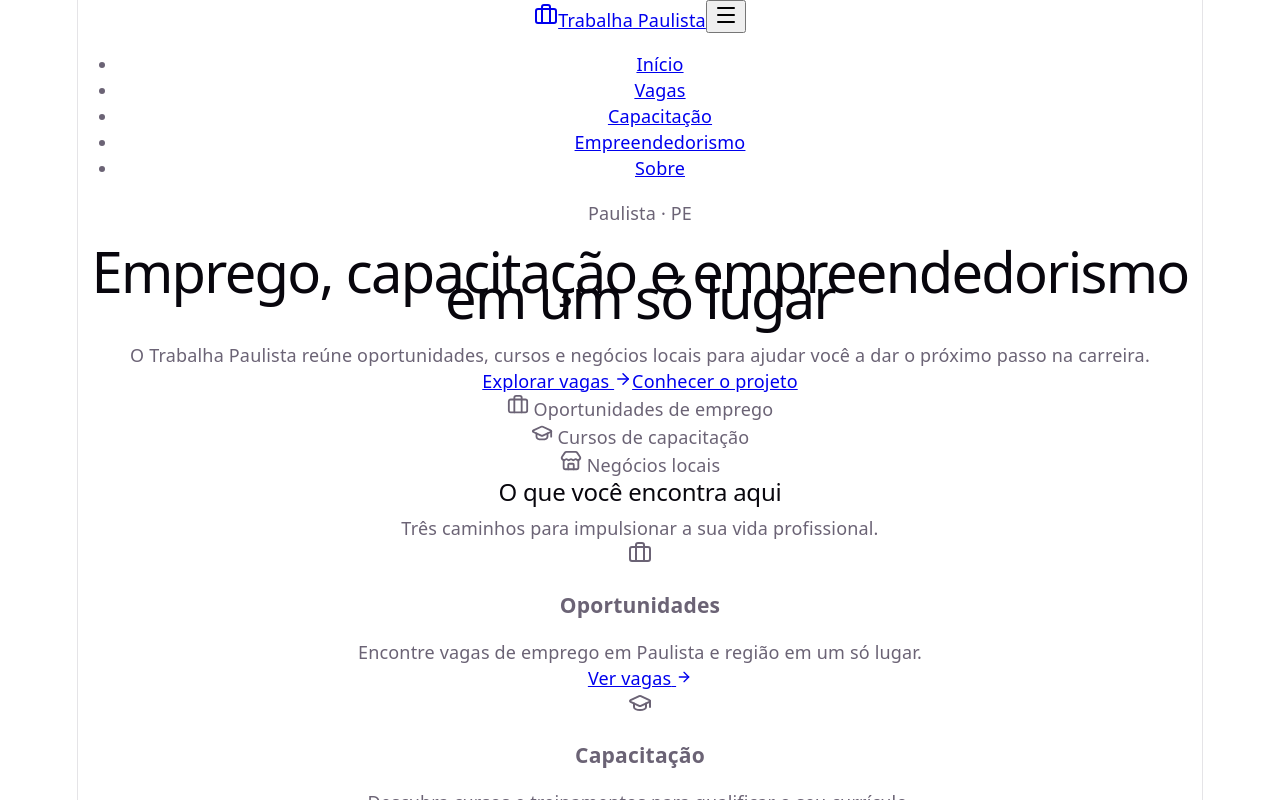
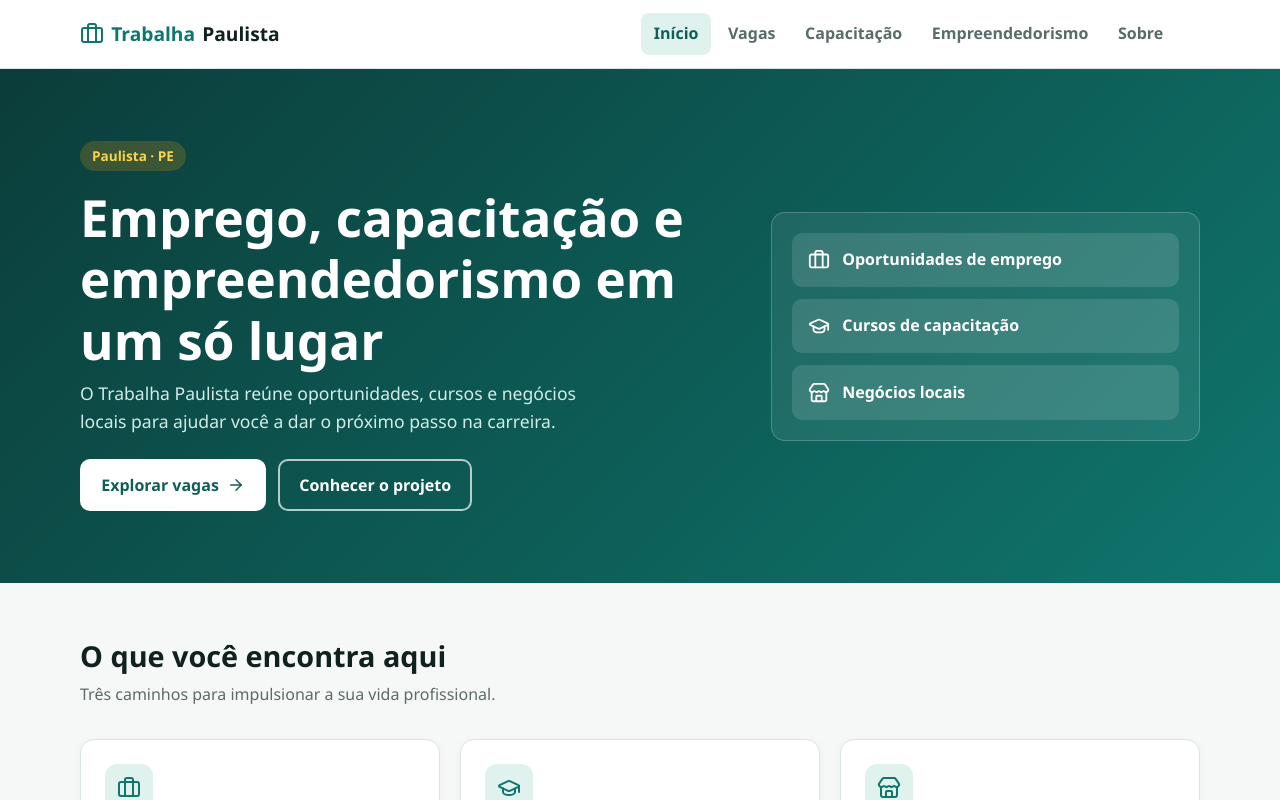
Before and after one commit to Alvess7002/trabalha-paulista, a React (Vite) app: page / in a window 1280 px wide. Shown: the top 800 px of the page. Built offline with nearby package versions, Linux system fonts and the light colour scheme.

Commit message:
style: Aplicação inicial da interface

```diff
--- a/src/index.css
+++ b/src/index.css
@@ -1,111 +1,144 @@
 :root {
-  --text: #6b6375;
-  --text-h: #08060d;
-  --bg: #fff;
-  --border: #e5e4e7;
-  --code-bg: #f4f3ec;
-  --accent: #aa3bff;
-  --accent-bg: rgba(170, 59, 255, 0.1);
-  --accent-border: rgba(170, 59, 255, 0.5);
-  --social-bg: rgba(244, 243, 236, 0.5);
-  --shadow:
-    rgba(0, 0, 0, 0.1) 0 10px 15px -3px, rgba(0, 0, 0, 0.05) 0 4px 6px -2px;
-
-  --sans: system-ui, 'Segoe UI', Roboto, sans-serif;
-  --heading: system-ui, 'Segoe UI', Roboto, sans-serif;
-  --mono: ui-monospace, Consolas, monospace;
-
-  font: 18px/145% var(--sans);
-  letter-spacing: 0.18px;
-  color-scheme: light dark;
-  color: var(--text);
-  background: var(--bg);
-  font-synthesis: none;
-  text-rendering: optimizeLegibility;
-  -webkit-font-smoothing: antialiased;
-  -moz-osx-font-smoothing: grayscale;
-
-  @media (max-width: 1024px) {
-    font-size: 16px;
-  }
+  --primary: #0f766e;
+  --primary-dark: #115e59;
+  --ink: #10211f;
+  --muted: #5b6b69;
+  --bg: #f5f8f7;
+  --surface: #ffffff;
+  --line: #dbe5e3;
+  --accent: #f59e0b;
+  --danger: #b42318;
+  --ok: #067647;
+  --radius: 14px;
+  --shadow: 0 6px 24px rgba(16, 33, 31, 0.1);
+  font-family: 'Segoe UI', system-ui, -apple-system, Roboto, sans-serif;
+  color: var(--ink);
 }
 
-@media (prefers-color-scheme: dark) {
-  :root {
-    --text: #9ca3af;
-    --text-h: #f3f4f6;
-    --bg: #16171d;
-    --border: #2e303a;
-    --code-bg: #1f2028;
-    --accent: #c084fc;
-    --accent-bg: rgba(192, 132, 252, 0.15);
-    --accent-border: rgba(192, 132, 252, 0.5);
-    --social-bg: rgba(47, 48, 58, 0.5);
-    --shadow:
-      rgba(0, 0, 0, 0.4) 0 10px 15px -3px, rgba(0, 0, 0, 0.25) 0 4px 6px -2px;
-  }
+*, *::before, *::after { box-sizing: border-box; }
+body { margin: 0; background: var(--bg); line-height: 1.6; }
+h1, h2, h3 { line-height: 1.2; margin: 0 0 0.5rem; }
+p { margin: 0 0 1rem; }
+a { color: var(--primary); }
+ul { padding-left: 1.2rem; }
 
-  #social .button-icon {
-    filter: invert(1) brightness(2);
-  }
+.container { width: min(1120px, 92%); margin-inline: auto; }
+.section { padding: 3.5rem 0; }
+.section-head { max-width: 640px; margin-bottom: 2rem; }
+.section-head h2 { font-size: 1.8rem; }
+.muted { color: var(--muted); }
+.notice {
+  background: #fef3c7; color: #78350f; border-left: 4px solid var(--accent);
+  padding: 0.75rem 1rem; border-radius: 8px; margin-bottom: 1.5rem;
 }
 
-body {
-  margin: 0;
+/* Botões */
+.btn {
+  display: inline-flex; align-items: center; justify-content: center; gap: 0.5rem;
+  padding: 0.7rem 1.2rem; border-radius: 10px; border: 2px solid transparent;
+  font: inherit; font-weight: 600; text-decoration: none; cursor: pointer;
+  transition: transform 0.15s, background 0.15s, box-shadow 0.15s;
+}
+.btn:hover { transform: translateY(-1px); }
+.btn:active { transform: none; }
+.btn:focus-visible, .nav-toggle:focus-visible, input:focus-visible {
+  outline: 3px solid var(--accent); outline-offset: 2px;
+}
+.btn:disabled { opacity: 0.6; cursor: not-allowed; }
+.btn-block { width: 100%; }
+.btn-primary { background: var(--primary); color: #fff; }
+.btn-primary:hover { background: var(--primary-dark); box-shadow: var(--shadow); }
+.btn-outline { border-color: var(--primary); color: var(--primary); background: transparent; }
+.btn-outline:hover { background: #e0f2ee; }
+.btn-light { background: #fff; color: var(--primary-dark); }
+.btn-light:hover { box-shadow: var(--shadow); }
+.btn-outline-light { border-color: rgba(255, 255, 255, 0.7); color: #fff; }
+.btn-outline-light:hover { background: rgba(255, 255, 255, 0.12); }
+
+/* Navbar */
+.navbar { position: sticky; top: 0; z-index: 20; background: #fff; border-bottom: 1px solid var(--line); }
+.navbar-inner { display: flex; align-items: center; justify-content: space-between; gap: 1rem; min-height: 68px; }
+.brand { display: inline-flex; align-items: center; gap: 0.45rem; font-size: 1.2rem; font-weight: 800; color: var(--ink); text-decoration: none; }
+.brand svg, .brand span { color: var(--primary); }
+.nav-menu { display: flex; align-items: center; gap: 1.5rem; }
+.nav-links { display: flex; gap: 0.25rem; list-style: none; margin: 0; padding: 0; }
+.nav-links a {
+  display: block; padding: 0.5rem 0.8rem; border-radius: 8px; color: var(--muted);
+  font-weight: 600; text-decoration: none; transition: background 0.15s, color 0.15s;
+}
+.nav-links a:hover { background: #eef5f3; color: var(--ink); }
+.nav-links a.active { background: #e0f2ee; color: var(--primary-dark); }
+.nav-actions { display: flex; align-items: center; gap: 0.5rem; }
+.nav-toggle { display: none; background: none; border: 0; padding: 0.4rem; border-radius: 8px; cursor: pointer; color: var(--ink); }
+.nav-toggle:hover { background: #eef5f3; }
+
+/* Hero */
+.hero { background: linear-gradient(135deg, #0b3d3a 0%, #0f766e 100%); color: #fff; padding: 4.5rem 0; }
+.hero-inner { display: grid; grid-template-columns: 1.2fr 0.8fr; gap: 3rem; align-items: center; }
+.hero h1 { font-size: clamp(2rem, 4.5vw, 3.2rem); }
+.hero p { font-size: 1.1rem; color: #d3ece8; max-width: 52ch; }
+.eyebrow {
+  display: inline-block; padding: 0.25rem 0.75rem; border-radius: 999px;
+  background: rgba(245, 158, 11, 0.2); color: #fcd34d; font-weight: 700; font-size: 0.85rem; margin-bottom: 1rem;
+}
+.hero-actions { display: flex; flex-wrap: wrap; gap: 0.75rem; margin-top: 1.5rem; }
+.hero-panel {
+  display: grid; gap: 0.75rem; padding: 1.25rem; border-radius: var(--radius);
+  background: rgba(255, 255, 255, 0.08); border: 1px solid rgba(255, 255, 255, 0.2);
+}
+.hero-panel > div {
+  display: flex; align-items: center; gap: 0.75rem; padding: 0.9rem 1rem;
+  background: rgba(255, 255, 255, 0.12); border-radius: 10px; font-weight: 600;
 }
 
-#root {
-  width: 1126px;
-  max-width: 100%;
-  margin: 0 auto;
-  text-align: center;
-  border-inline: 1px solid var(--border);
-  min-height: 100svh;
-  display: flex;
-  flex-direction: column;
-  box-sizing: border-box;
+/* Cabeçalho de páginas internas */
+.page-hero { background: linear-gradient(135deg, #0b3d3a 0%, #0f766e 100%); color: #fff; padding: 3rem 0; }
+.page-hero h1 { font-size: clamp(1.8rem, 4vw, 2.5rem); }
+.page-hero p { color: #d3ece8; margin: 0; }
+
+/* Cards */
+.grid { display: grid; grid-template-columns: repeat(auto-fit, minmax(280px, 1fr)); gap: 1.25rem; }
+.card {
+  background: var(--surface); border: 1px solid var(--line); border-radius: var(--radius);
+  padding: 1.5rem; box-shadow: 0 2px 8px rgba(16, 33, 31, 0.04);
+  transition: transform 0.2s, box-shadow 0.2s, border-color 0.2s;
 }
+.card:hover { transform: translateY(-3px); box-shadow: var(--shadow); border-color: #b7d6d1; }
+.card-icon {
+  display: inline-grid; place-items: center; width: 48px; height: 48px; border-radius: 12px;
+  background: #e0f2ee; color: var(--primary); margin-bottom: 1rem;
+}
+.badge {
+  display: inline-block; padding: 0.2rem 0.65rem; border-radius: 999px; background: #fef3c7;
+  color: #92400e; font-size: 0.78rem; font-weight: 700; margin-bottom: 0.75rem;
+}
+.card h3 { font-size: 1.15rem; }
+.card-subtitle { color: var(--primary-dark); font-weight: 600; margin-bottom: 0.25rem; }
+.card-meta { display: flex; align-items: center; gap: 0.4rem; color: var(--muted); font-size: 0.9rem; margin-bottom: 0.75rem; }
+.card-link { display: inline-flex; align-items: center; gap: 0.35rem; font-weight: 700; text-decoration: none; }
+.card-link:hover { text-decoration: underline; }
 
-h1,
-h2 {
-  font-family: var(--heading);
-  font-weight: 500;
-  color: var(--text-h);
+.prose { max-width: 760px; }
+.prose h2 { margin-top: 2rem; }
+
+/* Footer */
+.footer { background: #0b2b2a; color: #cfe3e0; padding: 2rem 0; margin-top: 2rem; }
+.footer-inner { display: flex; flex-wrap: wrap; justify-content: space-between; gap: 1rem; align-items: flex-start; }
+.footer-brand { display: inline-flex; align-items: center; gap: 0.4rem; color: #fff; }
+.footer p { margin: 0.25rem 0 0; }
+.footer-note { font-size: 0.9rem; }
+
+/* Responsivo */
+@media (max-width: 900px) {
+  .hero { padding: 3rem 0; }
+  .hero-inner { grid-template-columns: 1fr; }
+  .nav-toggle { display: inline-flex; }
+  .nav-menu {
+    display: none; position: absolute; top: 100%; left: 0; right: 0; flex-direction: column;
+    align-items: stretch; gap: 1rem; background: #fff; padding: 1rem 4%;
+    border-bottom: 1px solid var(--line); box-shadow: var(--shadow);
+  }
+  .nav-menu.open { display: flex; }
+  .nav-links { flex-direction: column; }
+  .nav-actions { flex-direction: column; align-items: stretch; }
 }
-
-h1 {
-  font-size: 56px;
-  letter-spacing: -1.68px;
-  margin: 32px 0;
-  @media (max-width: 1024px) {
-    font-size: 36px;
-    margin: 20px 0;
-  }
-}
-h2 {
-  font-size: 24px;
-  line-height: 118%;
-  letter-spacing: -0.24px;
-  margin: 0 0 8px;
-  @media (max-width: 1024px) {
-    font-size: 20px;
-  }
-}
-p {
-  margin: 0;
-}
-
-code,
-.counter {
-  font-family: var(--mono);
-  display: inline-flex;
-  border-radius: 4px;
-  color: var(--text-h);
-}
-
-code {
-  font-size: 15px;
-  line-height: 135%;
-  padding: 4px 8px;
-  background: var(--code-bg);
-}
```
